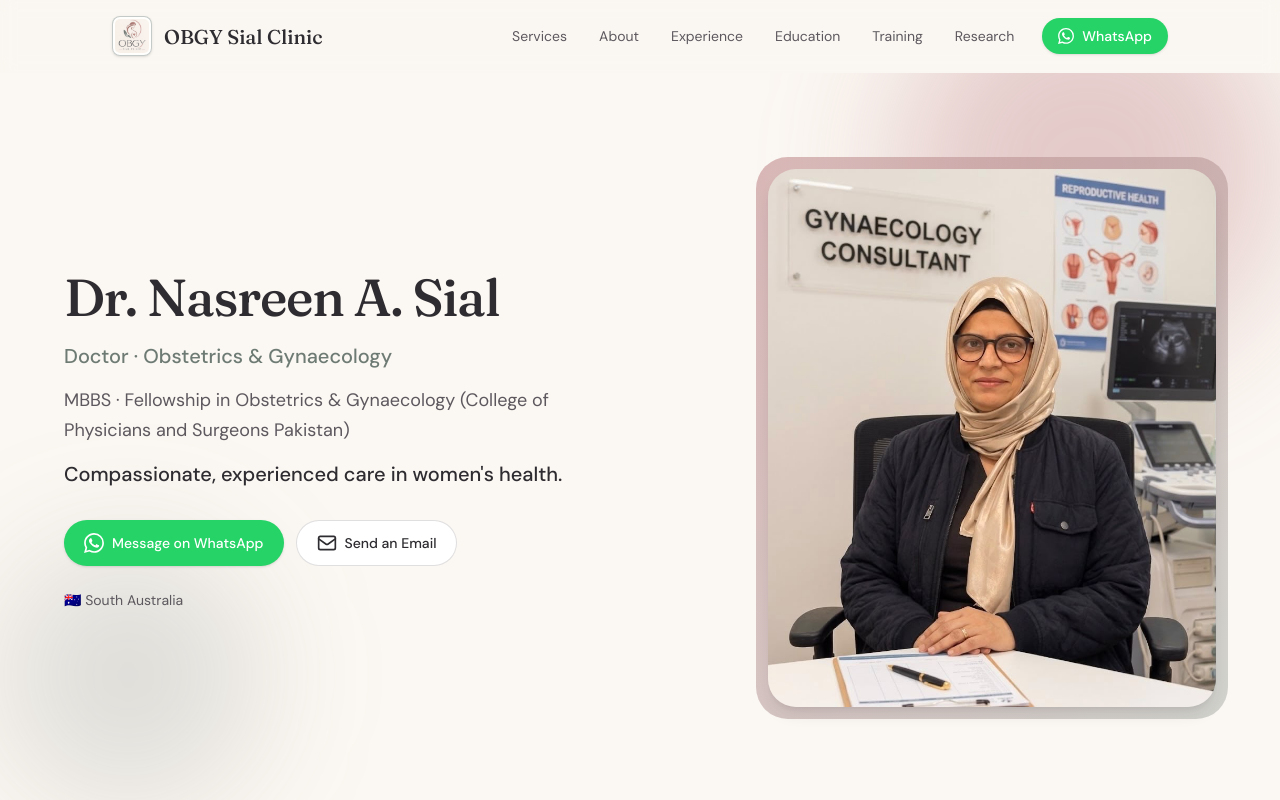
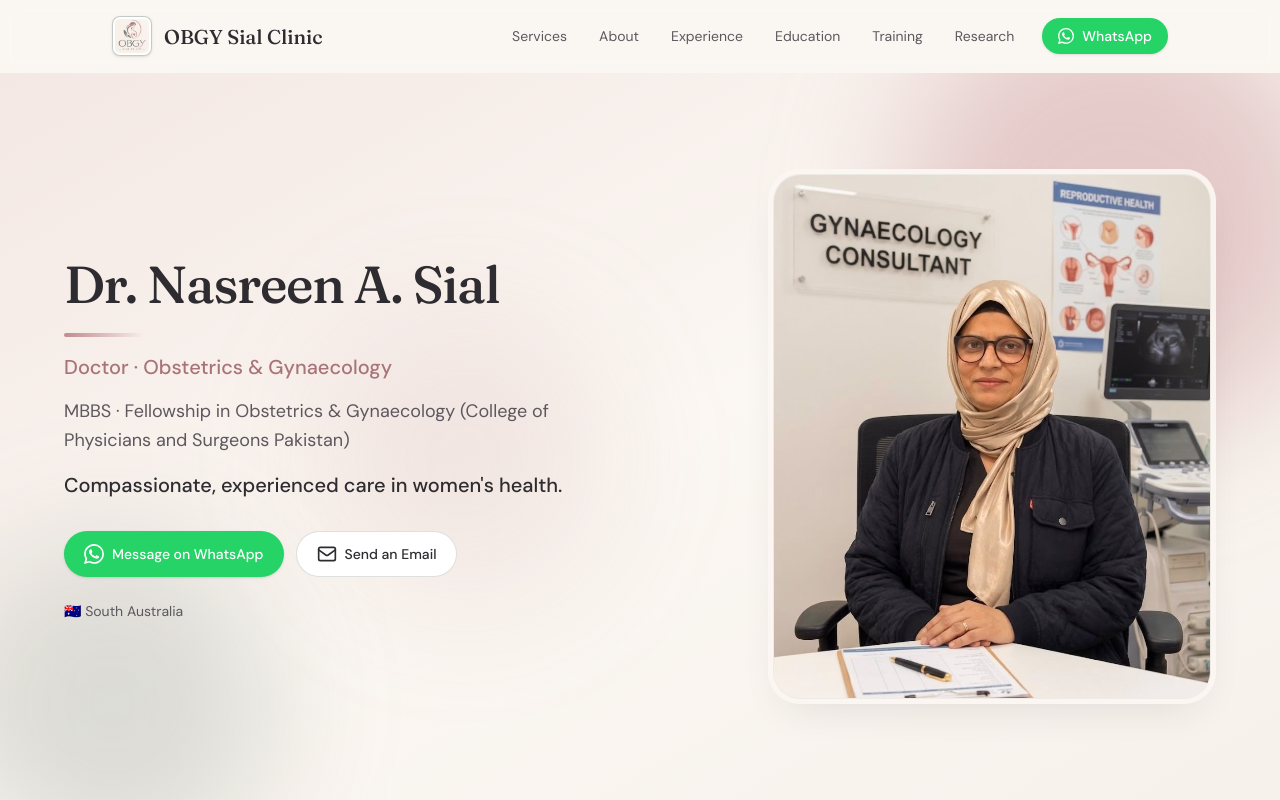
Before and after one commit to Ahmad-mukhtar07/Dr-Nasreen-Sial, a React (Vite) app: page / in a window 1280 px wide. Shown: the top 800 px of the page. Built offline with nearby package versions, Linux system fonts and the light colour scheme.

Commit message:
Fixed color scheme of hero section and moved stats section above

```diff
--- a/src/App.tsx
+++ b/src/App.tsx
@@ -27,8 +27,8 @@ function App() {
       <Header />
       <main>
         <Hero />
+        <Highlights />
         <Services />
-        <Highlights />
         <About />
         <Experience />
         <ClinicalSkills />
--- a/src/components/Hero.tsx
+++ b/src/components/Hero.tsx
@@ -1,9 +1,58 @@
-import { contact, hero, PROFESSIONAL_TITLE, siteMeta } from '../content/siteContent';
+import { contact, hero, HERO_THEME, PROFESSIONAL_TITLE, siteMeta } from '../content/siteContent';
 import { useScrollReveal } from '../hooks/useScrollReveal';
 import { EmailIcon, WhatsAppIcon } from './icons/ContactIcons';
 import { ButtonLink } from './ui/ButtonLink';
 
+/**
+ * Hero palettes aligned to the logo:
+ * blush (#C28B8F), sage (#6D7B74), charcoal (#2E2C30), cream (#FBF7F2).
+ */
+const heroThemes = {
+  /** Default: soft blush + cream — welcoming, women’s-health tone */
+  classic: {
+    section:
+      'bg-gradient-to-br from-blush/[0.14] via-cream to-cream-dark/50',
+    blobTop: 'bg-blush/40',
+    blobMid: 'bg-blush/15',
+    blobBottom: 'bg-sage/22',
+    titleLine: 'text-blush-dark',
+    showAccent: true,
+    accentClass: 'from-blush via-blush/50 to-transparent',
+    portraitWrap:
+      'rounded-[2rem] bg-cream/95 p-1.5 shadow-[0_18px_44px_-20px_rgba(46,44,48,0.14)]',
+    portraitImg: 'rounded-[1.65rem] ring-1 ring-charcoal/[0.06]',
+  },
+  /** Richer blush wash for a more pronounced pink-cream feel */
+  warm: {
+    section:
+      'bg-gradient-to-br from-blush/25 via-cream-blush to-cream',
+    blobTop: 'bg-blush/45',
+    blobMid: 'bg-blush/20',
+    blobBottom: 'bg-blush/15',
+    titleLine: 'text-blush',
+    showAccent: true,
+    accentClass: 'from-blush-dark via-blush to-blush/30',
+    portraitWrap:
+      'rounded-[2rem] bg-cream/95 p-1.5 shadow-[0_18px_44px_-20px_rgba(194,139,143,0.18)]',
+    portraitImg: 'rounded-[1.65rem] ring-1 ring-charcoal/[0.06]',
+  },
+  /** Calmer sage + cream (logo leaf green) — alternate, less pink */
+  sage: {
+    section: 'bg-gradient-to-br from-sage/[0.12] via-cream to-cream-dark/40',
+    blobTop: 'bg-sage/25',
+    blobMid: 'bg-sage/10',
+    blobBottom: 'bg-blush/12',
+    titleLine: 'text-sage-dark',
+    showAccent: true,
+    accentClass: 'from-sage via-sage/40 to-transparent',
+    portraitWrap:
+      'rounded-[2rem] bg-cream/95 p-1.5 shadow-[0_18px_44px_-20px_rgba(109,123,116,0.16)]',
+    portraitImg: 'rounded-[1.65rem] ring-1 ring-charcoal/[0.06]',
+  },
+} as const;
+
 export function Hero() {
+  const theme = heroThemes[HERO_THEME];
   const contentRef = useScrollReveal<HTMLDivElement>();
   const imageRef = useScrollReveal<HTMLDivElement>();
 
@@ -12,27 +61,39 @@ export function Hero() {
   return (
     <section
       id="top"
-      className="section-padding pb-12 md:pb-16 relative overflow-hidden"
+      className={`section-padding pb-12 md:pb-16 relative overflow-hidden ${theme.section}`}
       aria-labelledby="hero-heading"
     >
       <div
-        className="pointer-events-none absolute -top-24 right-0 h-96 w-96 rounded-full bg-blush/40 blur-3xl"
+        className={`pointer-events-none absolute -top-20 -right-16 h-[28rem] w-[28rem] rounded-full blur-3xl ${theme.blobTop}`}
         aria-hidden
       />
       <div
-        className="pointer-events-none absolute bottom-0 left-0 h-64 w-64 rounded-full bg-sage/20 blur-3xl"
+        className={`pointer-events-none absolute top-1/3 left-1/4 h-72 w-72 rounded-full blur-3xl ${theme.blobMid}`}
+        aria-hidden
+      />
+      <div
+        className={`pointer-events-none absolute -bottom-16 -left-12 h-80 w-80 rounded-full blur-3xl ${theme.blobBottom}`}
         aria-hidden
       />
 
-      <div className="mx-auto grid max-w-6xl gap-10 lg:grid-cols-2 lg:gap-16 lg:items-center">
+      <div className="mx-auto grid max-w-6xl gap-10 lg:grid-cols-2 lg:gap-16 lg:items-center relative">
         <div ref={contentRef} className="reveal order-2 lg:order-1">
           <h1
             id="hero-heading"
-            className="font-serif text-4xl md:text-5xl lg:text-[3.25rem] text-plum leading-tight tracking-tight"
+            className="font-serif text-4xl md:text-5xl lg:text-[3.25rem] text-charcoal leading-tight tracking-tight"
           >
             {hero.name}
           </h1>
-          <p className="mt-3 text-sage font-medium text-lg md:text-xl">{PROFESSIONAL_TITLE}</p>
+          {theme.showAccent ? (
+            <div
+              className={`mt-4 h-1 w-20 max-w-[35%] rounded-full bg-gradient-to-r ${theme.accentClass}`}
+              aria-hidden
+            />
+          ) : null}
+          <p className={`mt-4 font-medium text-lg md:text-xl ${theme.titleLine}`}>
+            {PROFESSIONAL_TITLE}
+          </p>
           <p className="mt-4 text-muted text-base md:text-lg leading-relaxed">{hero.credentials}</p>
           <p className="mt-4 text-charcoal text-lg md:text-xl font-medium leading-snug">
             {hero.tagline}
@@ -51,17 +112,13 @@ export function Hero() {
         </div>
 
         <div ref={imageRef} className="reveal order-1 lg:order-2 flex justify-center lg:justify-end">
-          <div className="relative w-full max-w-sm md:max-w-md">
-            <div
-              className="absolute -inset-3 rounded-[2rem] bg-gradient-to-br from-blush/60 to-sage/30"
-              aria-hidden
-            />
+          <div className={`relative w-full max-w-sm md:max-w-md ${theme.portraitWrap}`}>
               <img
                 src={siteMeta.profileImagePath}
                 alt={siteMeta.profileImageAlt}
                 width={480}
                 height={560}
-              className="relative rounded-[1.75rem] w-full aspect-[5/6] object-cover object-top shadow-lg shadow-plum/10"
+                className={`relative w-full aspect-[5/6] object-cover object-top ${theme.portraitImg}`}
                 fetchPriority="high"
               />
           </div>
--- a/src/content/siteContent.ts
+++ b/src/content/siteContent.ts
@@ -34,6 +34,14 @@ export const contact = {
   email: 'drnasreensial@gmail.com',
   location: '🇦🇺 South Australia',
 };
+
+/**
+ * Hero colour mood (logo palette: blush, sage, charcoal, cream):
+ * - `classic` — blush + cream default; soft pink glow, sage accent blob (default)
+ * - `warm` — stronger blush / pink-cream wash
+ * - `sage` — calmer sage-green + cream, less pink
+ */
+export const HERO_THEME = 'classic' as 'classic' | 'warm' | 'sage';
 
 export const hero = {
   name: 'Dr. Nasreen A. Sial',
--- a/src/index.css
+++ b/src/index.css
@@ -4,6 +4,7 @@
   /* Clinic brand palette */
   --color-cream: #fbf7f2;
   --color-cream-dark: #f2ebe4;
+  --color-cream-blush: #fdf6f4;
   --color-charcoal: #2e2c30;
   --color-muted: #5c585e;
   --color-blush: #c28b8f;
```
Also changed, not shown: 1 other file (tests, documents, lock files or other folders). Lines whose indentation alone changed are shown as unchanged.
